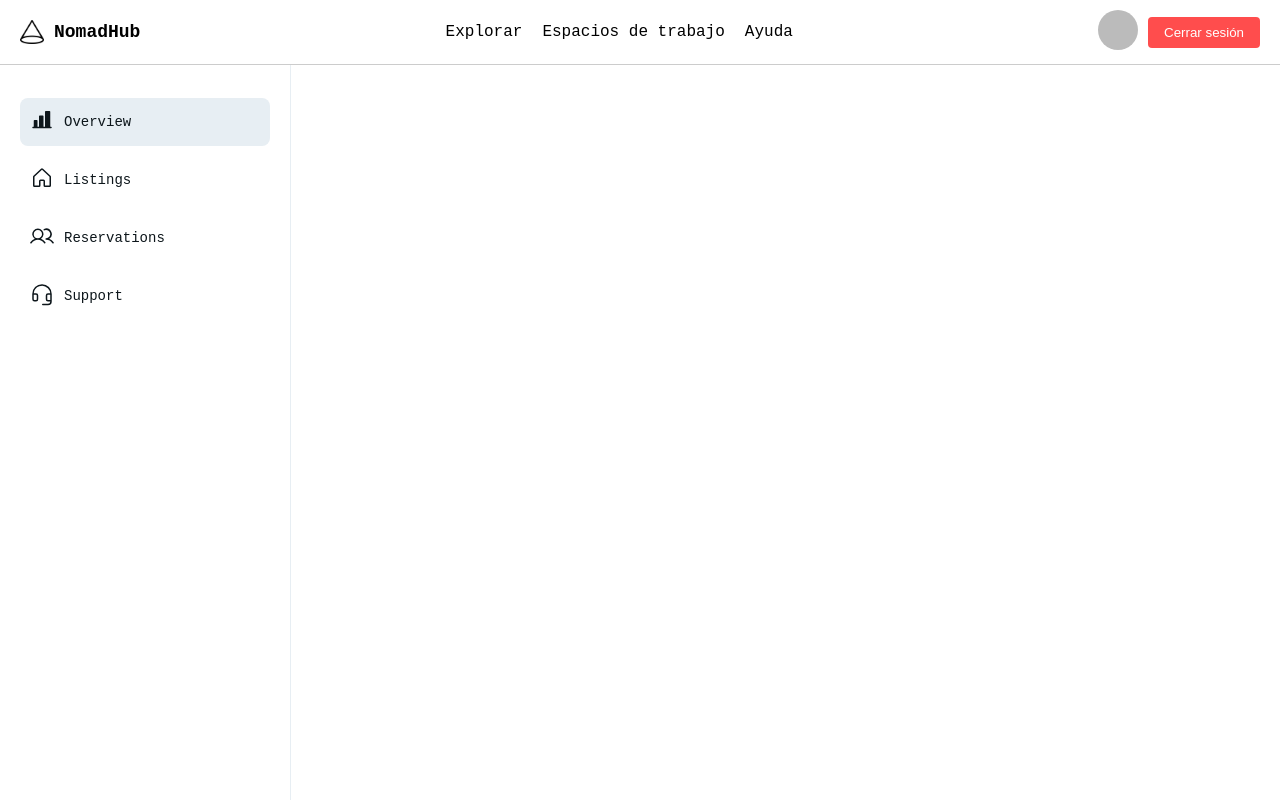
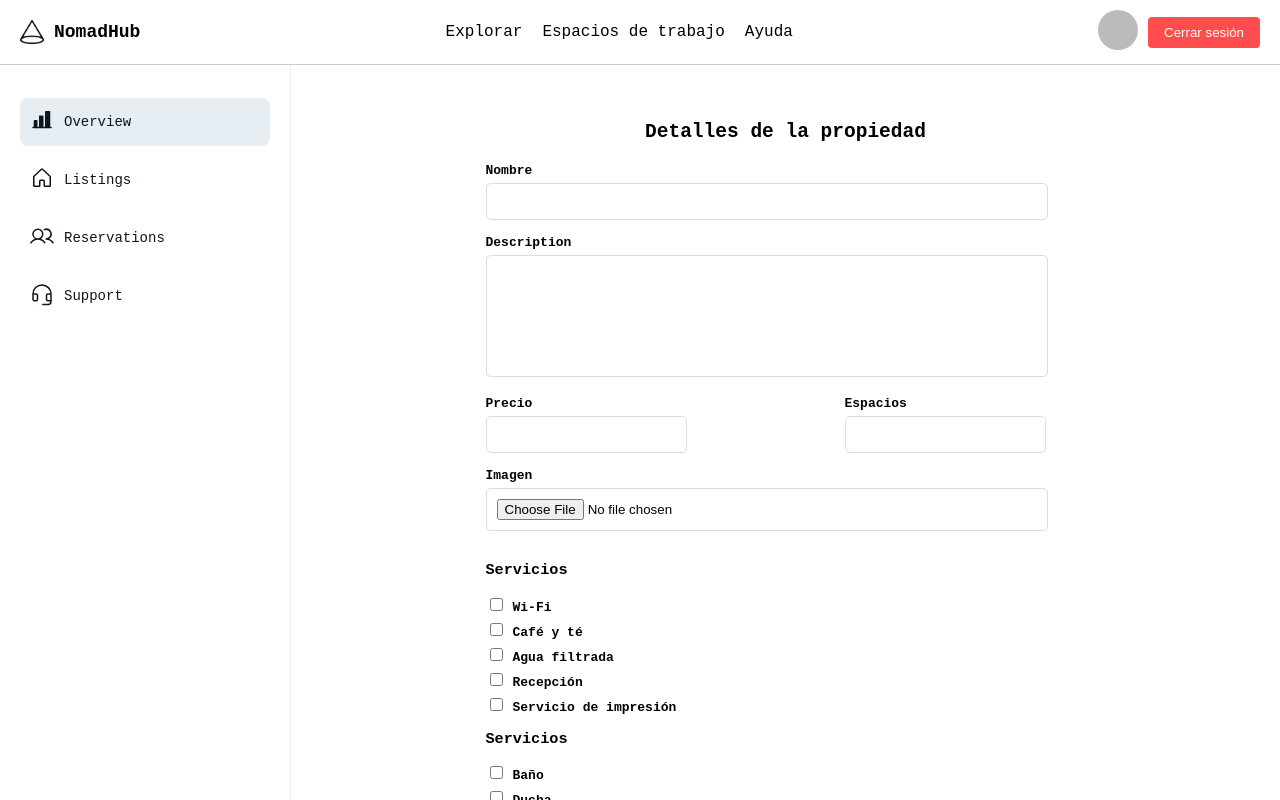
Before and after one commit to Isaac-Abarca/NomadHub, a React (Vite) app: page /host/addproperty in a window 1280 px wide. Shown: the top 800 px of the page. Built offline with nearby package versions, Linux system fonts and the light colour scheme; no server answers; the database is empty; sample sign-in values are in the browser's storage.

Commit message:
se agrego la funcionalidad de agregar propiedad

```diff
--- a/src/App.css
+++ b/src/App.css
@@ -0,0 +1 @@
+/* src/styles/App.css */
--- a/src/App.jsx
+++ b/src/App.jsx
@@ -12,7 +12,7 @@ import { AuthProvider } from './contexts/AuthContext';
 import PrivateRoute from './components/PrivateRoute';
 import Home from './pages/Home';
 import Profile from './pages/Profile';
-import HostPanel from './pages/HostPanel'; // Import HostPanel component
+import HostPanel from './pages/HostPanel';
 
 const App = () => {
   return (
--- /dev/null
+++ b/src/pages/AddProperty.jsx
@@ -0,0 +1,162 @@
+// src/pages/AddProperty.jsx
+
+import { useState } from 'react';
+import { useAuth } from '../contexts/AuthContext';
+import { db, storage } from '../utils/firebase';
+import { collection, addDoc } from 'firebase/firestore';
+import { ref, uploadBytes, getDownloadURL } from 'firebase/storage';
+import '../styles/AddProperty.css';
+
+const AddProperty = () => {
+    const { currentUser } = useAuth();
+    const [title, setTitle] = useState('');
+    const [description, setDescription] = useState('');
+    const [price, setPrice] = useState('');
+    const [spaces, setSpaces] = useState('');
+    const [services, setServices] = useState([]);
+    const [amenities, setAmenities] = useState([]);
+    const [imageFile, setImageFile] = useState(null);
+    const [error, setError] = useState('');
+    const [success, setSuccess] = useState('');
+
+    const handleServiceChange = (service) => {
+        setServices((prev) =>
+            prev.includes(service)
+                ? prev.filter((s) => s !== service)
+                : [...prev, service]
+        );
+    };
+
+    const handleAmenityChange = (amenity) => {
+        setAmenities((prev) =>
+            prev.includes(amenity)
+                ? prev.filter((a) => a !== amenity)
+                : [...prev, amenity]
+        );
+    };
+
+    const handleSubmit = async (e) => {
+        e.preventDefault();
+        setError('');
+        setSuccess('');
+
+        if (!title || !description || !price || !spaces || !imageFile) {
+            setError('Please fill out all fields and upload an image.');
+            return;
+        }
+
+        try {
+            const imageRef = ref(storage, `propertyImages/${currentUser.uid}/${imageFile.name}`);
+            await uploadBytes(imageRef, imageFile);
+            const imageUrl = await getDownloadURL(imageRef);
+
+            await addDoc(collection(db, 'properties'), {
+                title,
+                description,
+                price,
+                spaces,
+                services,
+                amenities,
+                imageUrl,
+                userId: currentUser.uid,
+            });
+
+            setTitle('');
+            setDescription('');
+            setPrice('');
+            setSpaces('');
+            setServices([]);
+            setAmenities([]);
+            setImageFile(null);
+            setSuccess('Property added successfully!');
+        } catch (error) {
+            setError('Error adding property: ' + error.message);
+        }
+    };
+
+    return (
+        <div className="add-property-container">
+            <h2>Detalles de la propiedad </h2>
+            {error && <p className="error">{error}</p>}
+            {success && <p className="success">{success}</p>}
+            <form onSubmit={handleSubmit}>
+                <label>Nombre</label>
+                <input
+                    type="text"
+                    value={title}
+                    onChange={(e) => setTitle(e.target.value)}
+                    required
+                />
+
+                <label>Description</label>
+                <textarea
+                    value={description}
+                    onChange={(e) => setDescription(e.target.value)}
+                    required
+                />
+
+                <div className="container-price-space">
+                    <section>
+                        <label>Precio</label>
+                        <input
+                            type="number"
+                            value={price}
+                            onChange={(e) => setPrice(e.target.value)}
+                            required
+                        />
+                    </section>
+                    <section>
+                        <label>Espacios</label>
+                        <input
+                            type="number"
+                            value={spaces}
+                            onChange={(e) => setSpaces(e.target.value)}
+                            required
+                        />
+                    </section>
+
+                </div>
+
+                <label>Imagen</label>
+                <input
+                    type="file"
+                    accept="image/*"
+                    onChange={(e) => setImageFile(e.target.files[0])}
+                    required
+                />
+
+                <div>
+                    <h3>Servicios</h3>
+                    {['Wi-Fi', 'Café y té', 'Agua filtrada', 'Recepción', 'Servicio de impresión'].map((service) => (
+                        <label key={service}>
+                            <input
+                                type="checkbox"
+                                checked={services.includes(service)}
+                                onChange={() => handleServiceChange(service)}
+                            />
+                            {service}
+                        </label>
+                    ))}
+                </div>
+
+                <div>
+                    <h3>Servicios</h3>
+                    {['Baño', 'Ducha', 'Cocina', 'Aire acondicionado', 'Calefacción'].map((amenity) => (
+                        <label key={amenity}>
+                            <input
+                                type="checkbox"
+                                checked={amenities.includes(amenity)}
+                                onChange={() => handleAmenityChange(amenity)}
+                            />
+                            {amenity}
+                        </label>
+                    ))}
+                </div>
+
+                <button type="submit">Añadir propiedad</button>
+            </form>
+        </div>
+    );
+};
+
+export default AddProperty;
--- a/src/pages/HostPanel.jsx
+++ b/src/pages/HostPanel.jsx
@@ -7,6 +7,7 @@ import Listings from './Listings';
 import Reservations from './Reservations';
 import Support from './Support';
 import '../styles/HostPanel.css';
+import AddProperty from './AddProperty';
 
 const HostPanel = () => {
   const [activeSection, setActiveSection] = useState('overview');
@@ -17,7 +18,7 @@ const HostPanel = () => {
         <nav>
           <ul>
             <li className={activeSection === 'overview' ? 'active' : ''}>
-              <Link to="/host/overview" onClick={() => setActiveSection('overview')}>
+              <Link to="/host/" onClick={() => setActiveSection('overview')}>
                 <div className="icon">
                   <svg xmlns="http://www.w3.org/2000/svg" width="24px" height="24px" fill="currentColor" viewBox="0 0 256 256">
                     <path
@@ -69,10 +70,11 @@ const HostPanel = () => {
       </aside>
       <main className="host-panel-main">
         <Routes>
-          <Route path="overview" element={<Overview />} />
+          <Route path="/" element={<Overview />} />
           <Route path="listings" element={<Listings />} />
           <Route path="reservations" element={<Reservations />} />
           <Route path="support" element={<Support />} />
+          <Route path="addproperty" element={<AddProperty/>}/>
         </Routes>
       </main>
     </div>
--- a/src/pages/Listings.jsx
+++ b/src/pages/Listings.jsx
@@ -1,5 +1,6 @@
 // src/pages/Listings.jsx
 
+import { Link } from 'react-router-dom';
 import '../styles/Listings.css';
 
 const Listings = () => {
@@ -10,9 +11,11 @@ const Listings = () => {
           <p className="title">Mis Propiedades</p>
         </div>
         <div className="add-property-button">
-          <button>
-            <span>Agregar Propiedad</span>
-          </button>
+          <Link to="/host/addproperty">
+            <button>
+              <span>Agregar Propiedad</span>
+            </button>
+          </Link>
         </div>
       </div>
       <div className="tabs-section">
--- /dev/null
+++ b/src/styles/AddProperty.css
@@ -0,0 +1,78 @@
+/* src/styles/AddProperty.css */
+
+.add-property-container {
+
+  max-width: 600px;
+  margin: 0 auto;
+  padding: 20px;
+  background-color: #fff;
+  border-radius: 10px;
+  overflow-y: auto;
+}
+
+.add-property-container h2 {
+  text-align: center;
+  margin-bottom: 20px;
+}
+
+.add-property-container label {
+  display: block;
+  margin-bottom: 5px;
+  font-weight: bold;
+}
+
+.add-property-container input[type="text"],
+.add-property-container input[type="number"],
+.add-property-container textarea,
+.add-property-container input[type="file"] {
+  width: 90%;
+  padding: 10px;
+  margin-bottom: 15px;
+  border: 1px solid #ddd;
+  border-radius: 5px;
+}
+
+.add-property-container textarea {
+  height: 100px;
+  resize: none;
+}
+
+.add-property-container input[type="checkbox"] {
+  margin-right: 10px;
+}
+
+.container-price-space{
+    display: flex;
+    width: 93%;
+    justify-content: space-between;
+    gap: 10rem;
+}
+
+.container-price-space input{
+    width: 3;
+}
+
+.add-property-container button {
+  width: 100%;
+  padding: 10px;
+  background-color: #209cee;
+  color: white;
+  border: none;
+  border-radius: 5px;
+  font-size: 16px;
+  cursor: pointer;
+}
+
+.add-property-container button:hover {
+  background-color: #0056b3;
+}
+
+.error {
+  color: red;
+  margin-bottom: 20px;
+}
+
+.success {
+  color: green;
+  margin-bottom: 20px;
+}
--- a/src/styles/HostPanel.css
+++ b/src/styles/HostPanel.css
@@ -2,7 +2,7 @@
 
 .host-panel-container {
   display: flex;
-  height: 100vh;
+  min-height: 100vh;
 }
 
 .host-panel-sidebar {
```
